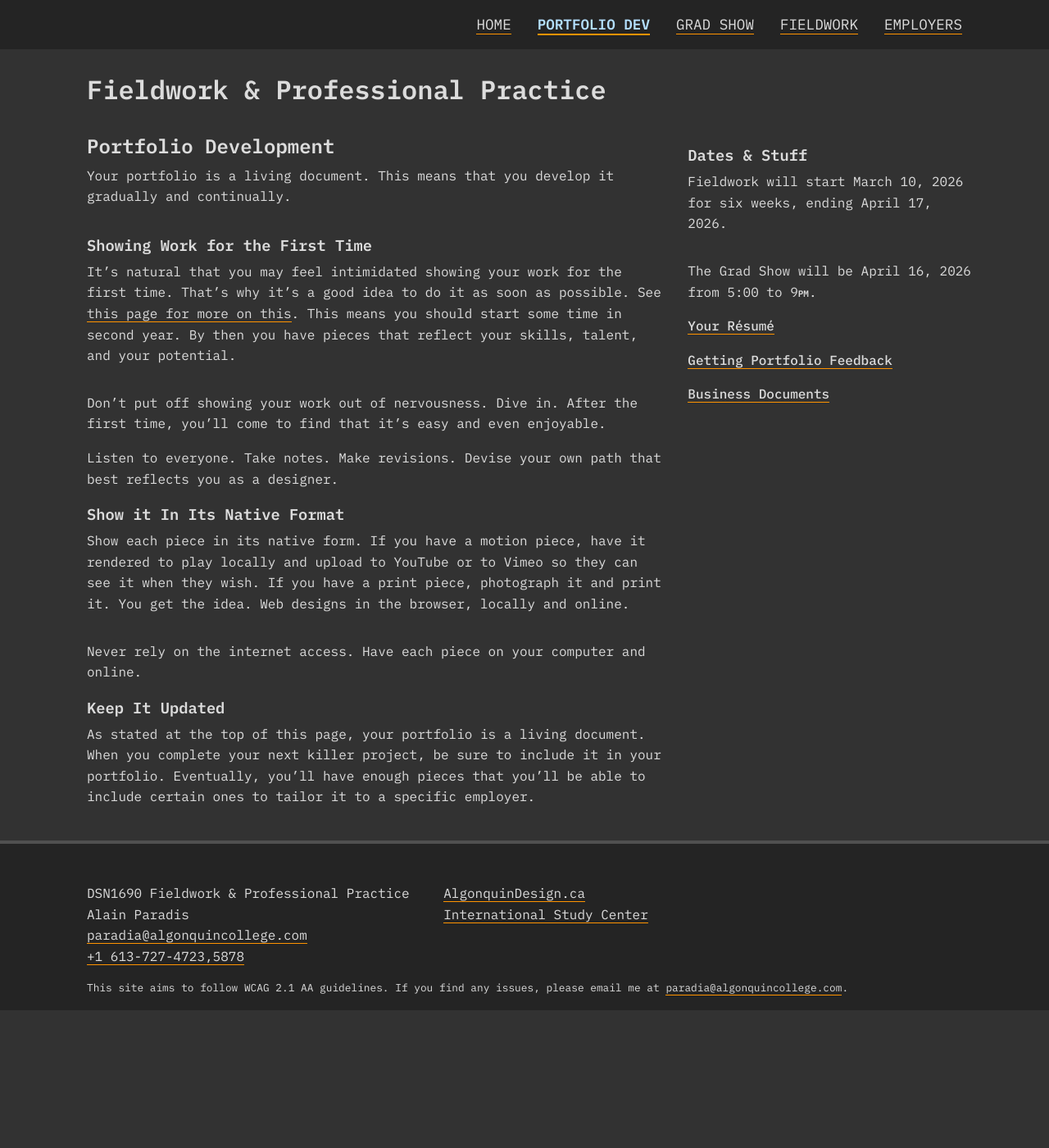
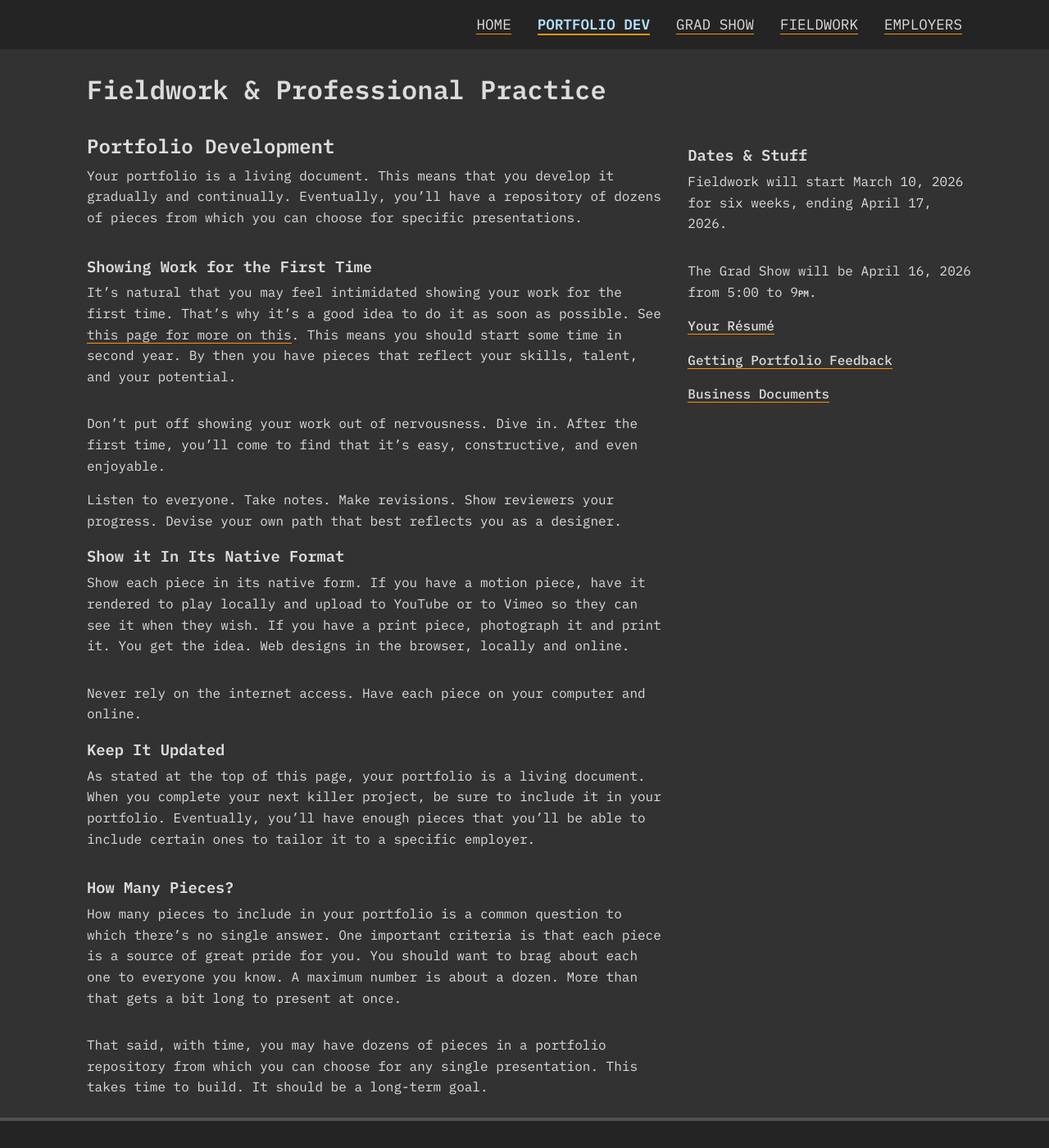
Before and after one commit to AlainParadis/wil, a Jekyll site: the page built from portfolio-development.md, in a window 1280 px wide and 1400 px high. Shown: the whole window at 82% size. Built offline with Jekyll 4.4.1, drawn with Linux system fonts in a browser that asks for light colours.

Commit message:
add content to portfolio development

```diff
--- a/portfolio-development.md
+++ b/portfolio-development.md
@@ -2,15 +2,15 @@
 layout: default
 title: Portfolio Development
 ---
-Your portfolio is a living document. This means that you develop it gradually and continually.
+Your portfolio is a living document. This means that you develop it gradually and continually. Eventually, you'll have a repository of dozens of pieces from which you can choose for specific presentations.
 
 ### Showing Work for the First Time
 
 It's natural that you may feel intimidated showing your work for the first time. That's why it's a good idea to do it as soon as possible. See [this page for more on this](portfolio-feedback.html). This means you should start some time in second year. By then you have pieces that reflect your skills, talent, and your potential.
 
-Don't put off showing your work out of nervousness. Dive in. After the first time, you'll come to find that it's easy and even enjoyable.
+Don't put off showing your work out of nervousness. Dive in. After the first time, you'll come to find that it's easy, constructive, and even enjoyable.
 
-Listen to everyone. Take notes. Make revisions. Devise your own path that best reflects you as a designer.
+Listen to everyone. Take notes. Make revisions. Show reviewers your progress. Devise your own path that best reflects you as a designer.
 
 ### Show it In Its Native Format
 
@@ -21,3 +21,9 @@ Never rely on the internet access. Have each piece on your computer and online.
 ### Keep It Updated
 
 As stated at the top of this page, your portfolio is a living document. When you complete your next killer project, be sure to include it in your portfolio. Eventually, you'll have enough pieces that you'll be able to include certain ones to tailor it to a specific employer.
+
+### How Many Pieces?
+
+How many pieces to include in your portfolio is a common question to which there's no single answer. One important criteria is that each piece is a source of great pride for you. You should want to brag about each one to everyone you know. A maximum number is about a dozen. More than that gets a bit long to present at once.
+
+That said, with time, you may have dozens of pieces in a portfolio repository from which you can choose for any single presentation. This takes time to build. It should be a long-term goal.
```
